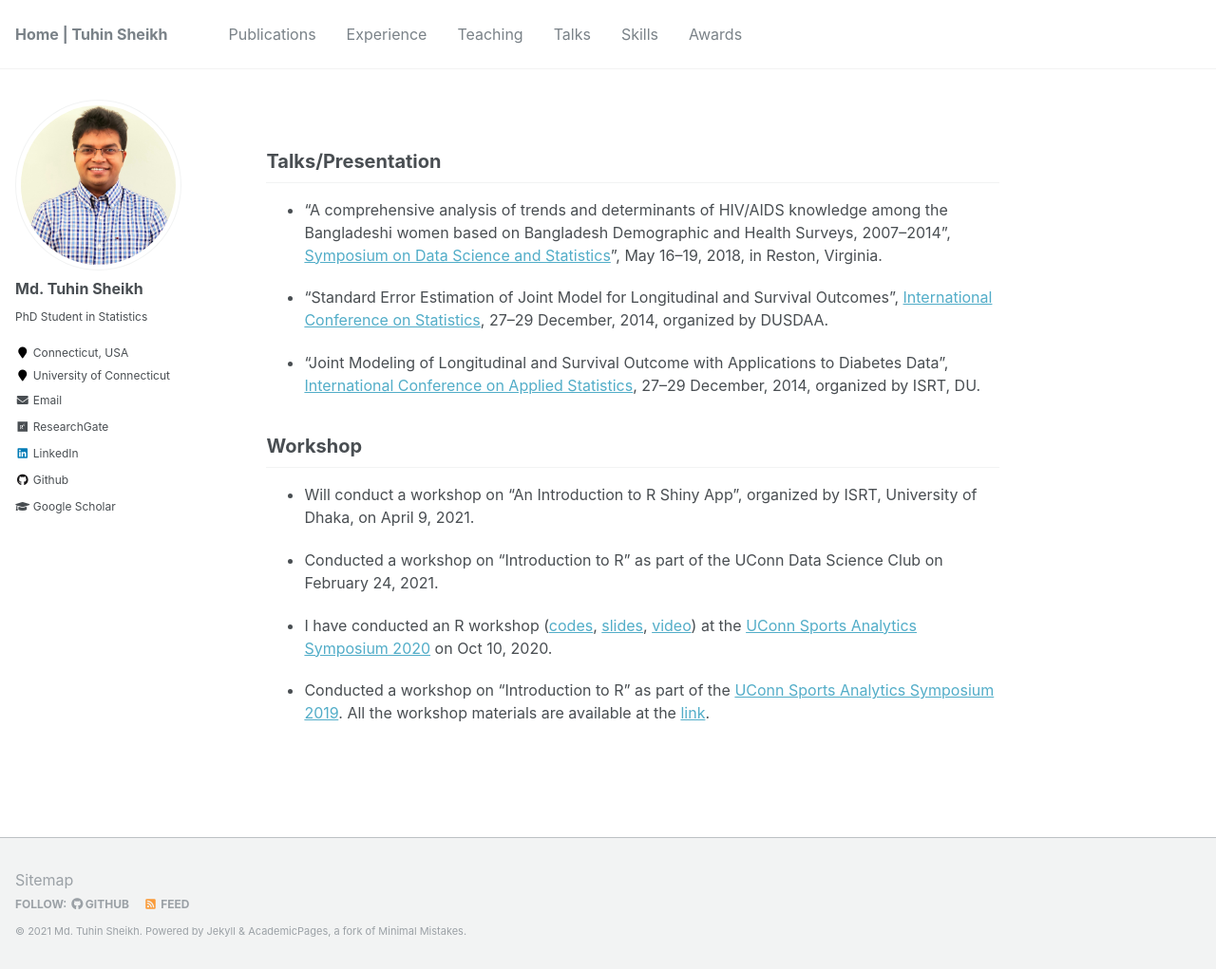
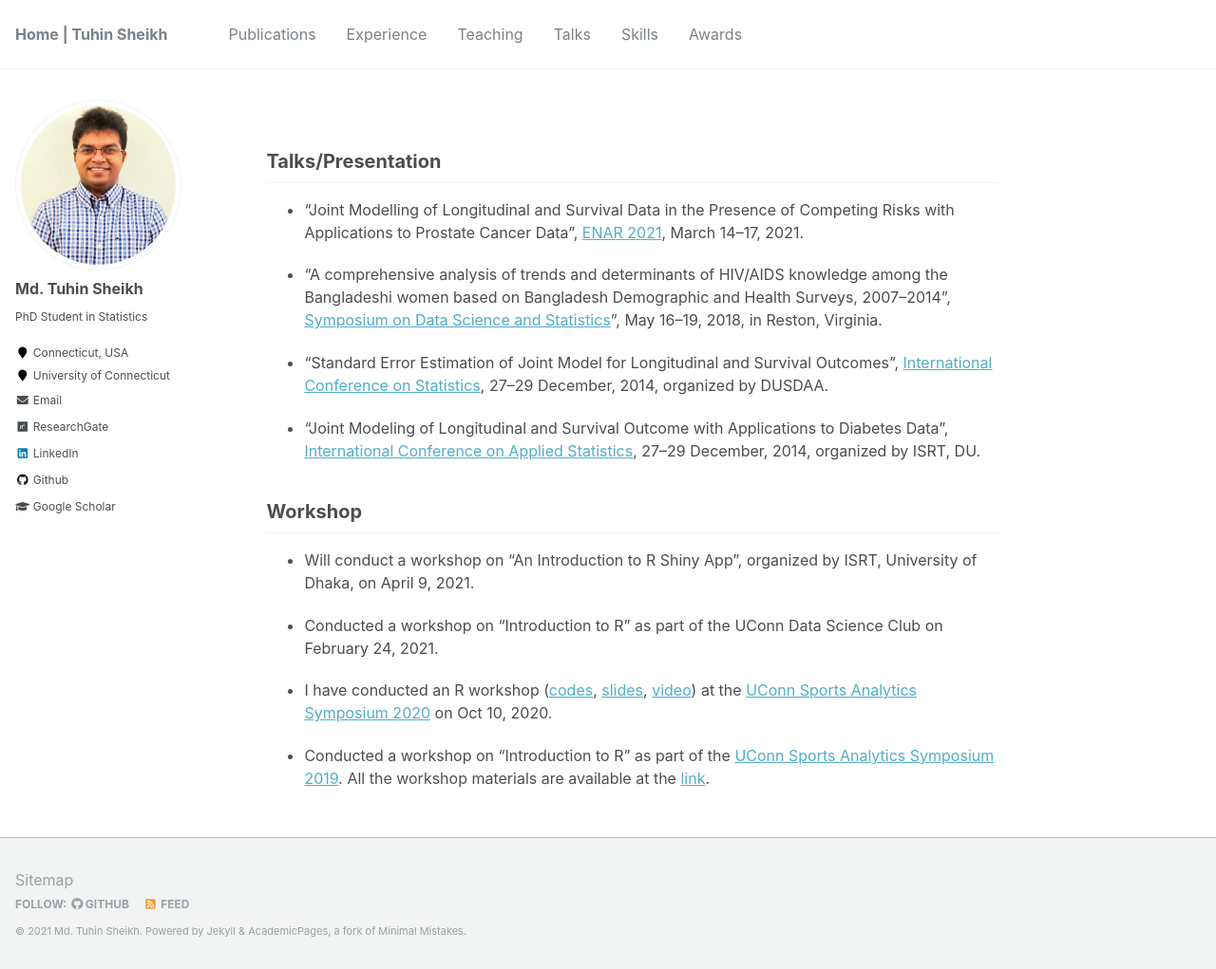
Before and after one commit to mdtuhinsheikh/mdtuhinsheikh.github.io, a Jekyll site: the page built from _pages/talks.md, in a window 1280 px wide and 1021 px high. Shown: the whole window at 95% size. Built offline with Jekyll 4.4.1, drawn with Linux system fonts in a browser that asks for light colours.

Commit message:
Update talks.md

```diff
--- a/_pages/talks.md
+++ b/_pages/talks.md
@@ -5,6 +5,8 @@ author_profile: true
 ---
 
 ## Talks/Presentation
+* "Joint Modelling of Longitudinal and Survival Data in the Presence of Competing Risks with Applications to Prostate Cancer Data", [ENAR 2021](https://www.enarspring.org/presenters), March 14--17, 2021.
+
 * "A comprehensive analysis of trends and determinants of HIV/AIDS knowledge among the Bangladeshi women based on Bangladesh Demographic and Health Surveys, 2007--2014", [Symposium on Data Science and Statistics](https://ww2.amstat.org/meetings/sdss/2018/)", May 16--19, 2018, in Reston, Virginia.
 
 * "Standard Error Estimation of Joint Model for Longitudinal and Survival Outcomes", [International Conference on Statistics](https://sites.google.com/site/dusdaa10/conference2015/sponsors/youngaward), 27--29 December, 2014, organized by DUSDAA.
```
